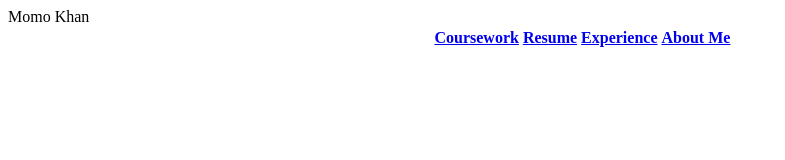
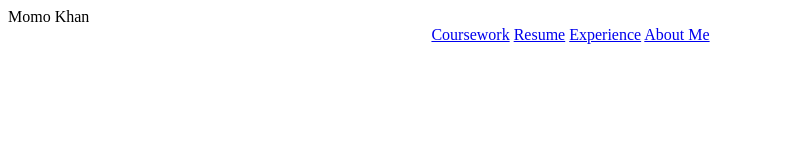
Before and after one commit to KhanOnGitHub/KhanOnGitHub.github.io, a plain HTML site: page index.html in a window 1280 px wide. Shown: the whole page, without its empty margins (0-785 px from the left). Drawn offline with Linux system fonts and the light colour scheme.

Commit message:
Trying to setup properly

```diff
--- a/index.html
+++ b/index.html
@@ -8,12 +8,11 @@
 	<section class = "page-header">Momo Khan</section>
 	<div class = "container">
 		<div class = "inline-nav">
-		<table>
-			<th><a href = "coursework.html">Coursework</a></th>
-			<th><a href = "resume.html">Resume</a></th>
-			<th><a href = "experience.html">Experience</a></th>
-			<th><a href="about.html">About Me</a></th>
-			</table>
+			<a href = "coursework.html">Coursework</a>
+			<a href = "resume.html">Resume</a>
+			<a href = "experience.html">Experience</a>
+			<a href="about.html">About Me</a>
+
 		</div>
 	</div>
 </body>
```
